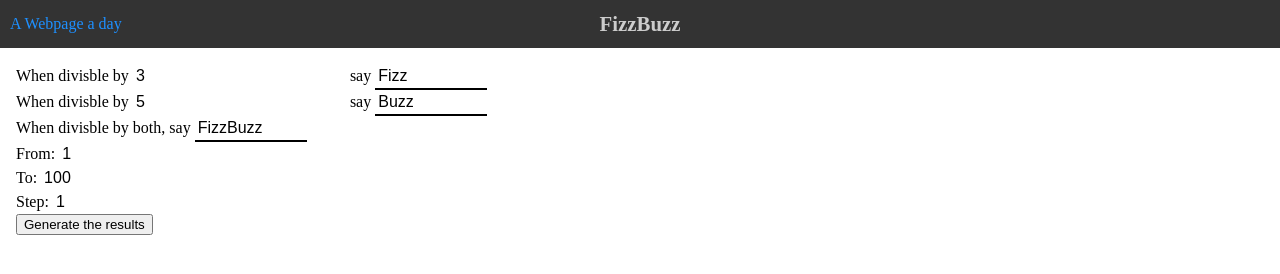
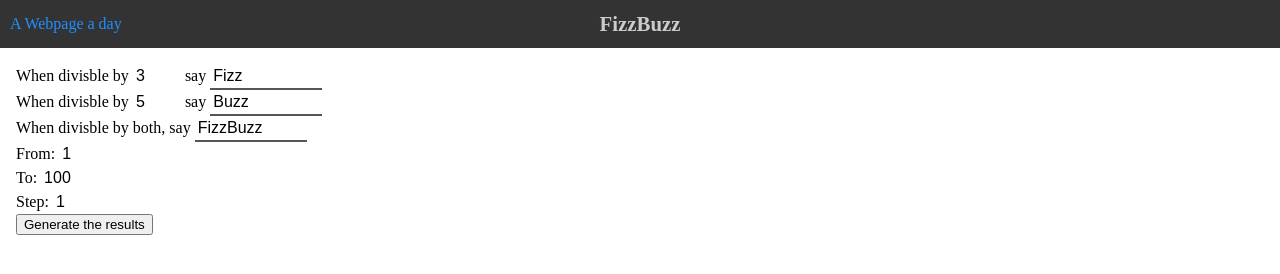
Before and after one commit to ArtInLines/a-webpage-a-day, a website: page public/FizzBuzz/FizzBuzz.html in a window 1280 px wide. Drawn offline with Linux system fonts and the light colour scheme; files that its build step writes are made by us from their sources; files whose address does not match are found by name.

Commit message:
styling again

```diff
--- a/public/FizzBuzz/FizzBuzz.css
+++ b/public/FizzBuzz/FizzBuzz.css
@@ -12,13 +12,12 @@ input {
 }
 
 .numInput {
-	width: 2.5em;
-	min-width: fit-content;
+	width: 3em;
 }
 
 .textInput {
 	width: 7em;
-	border-bottom: black solid 2px;
+	border-bottom: #555 solid 2px;
 }
 
 #result {
```
